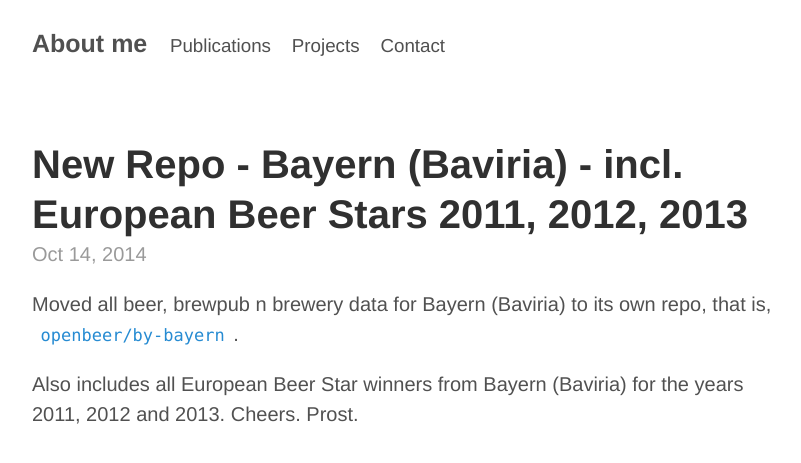
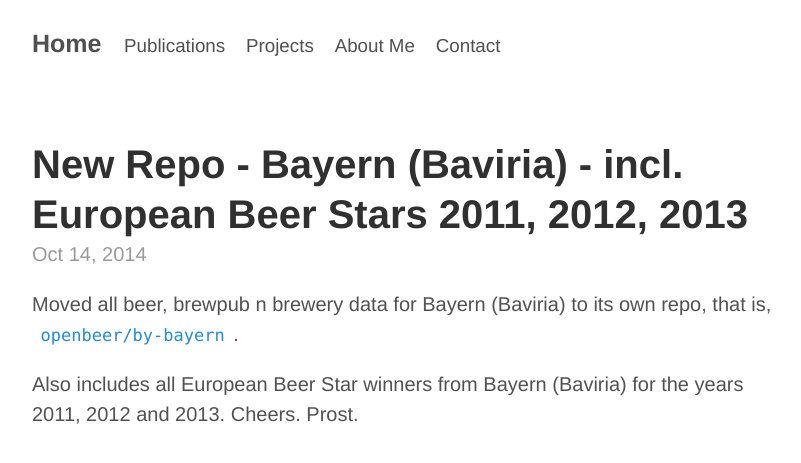
Before and after one commit to ramonpereira/ramonpereira.github.io, a Jekyll site: the page built from _posts/2014-10-14-new-repo-baviria-bayern.md, in a window 1280 px wide. Shown: the top 463 px of the page, without its empty margins (228-1029 px from the left). Built offline with Jekyll 4.4.1, drawn with Linux system fonts in a browser that asks for light colours.

```diff
--- a/_layouts/default.html
+++ b/_layouts/default.html
@@ -4,22 +4,24 @@
    <meta charset="utf-8">
    <title>{{ page.title }} - {{ site.title }}</title>
    <link rel="stylesheet" type="text/css" href="{{ site.path }}/css/style.css" >
-   <link rel="alternate" type="application/atom+xml" href="{{ site.path }}/feed.xml" title="News Feed">
 </head>
 <body>
 
 <div class="container">
 <header class="masthead">
    <h3 class="masthead-title">
-     <a href="{{ site.path }}/index.html">About me</a>
+     <a href="{{ site.path }}/index.html">Home</a>
      <small>
         &nbsp;&nbsp;&nbsp;<a href="{{ site.path }}/archive.html">Publications</a>
      </small>
      <small>
-       &nbsp;&nbsp;&nbsp;<a href="{{ site.path }}/archive.xml">Projects</a>
+       &nbsp;&nbsp;&nbsp;<a href="{{ site.path }}/archive.html">Projects</a>
      </small>
      <small>
-       &nbsp;&nbsp;&nbsp;<a href="{{ site.path }}/archive.xml">Contact</a>
+       &nbsp;&nbsp;&nbsp;<a href="{{ site.path }}/archive.html">About Me</a>
+     </small>
+     <small>
+       &nbsp;&nbsp;&nbsp;<a href="{{ site.path }}/archive.html">Contact</a>
      </small>
    </h3>
 </header>
--- a/index.html
+++ b/index.html
@@ -3,7 +3,7 @@ layout: default
 title: Welcome
 ---
 
-{% for post in site.posts %}
+{% for post in site.home %}
 
 <article class='post'>
   <h1 class='post-title'>
@@ -11,7 +11,6 @@ title: Welcome
       {{ post.title }}
     </a>
   </h1>
-  <div class="post-date">{{ post.date | date: "%b %-d, %Y" }}</div>
   {{ post.content }}
 </article>
 
```
Also changed, not shown: _home/home.md (added, +6 -0 lines).
